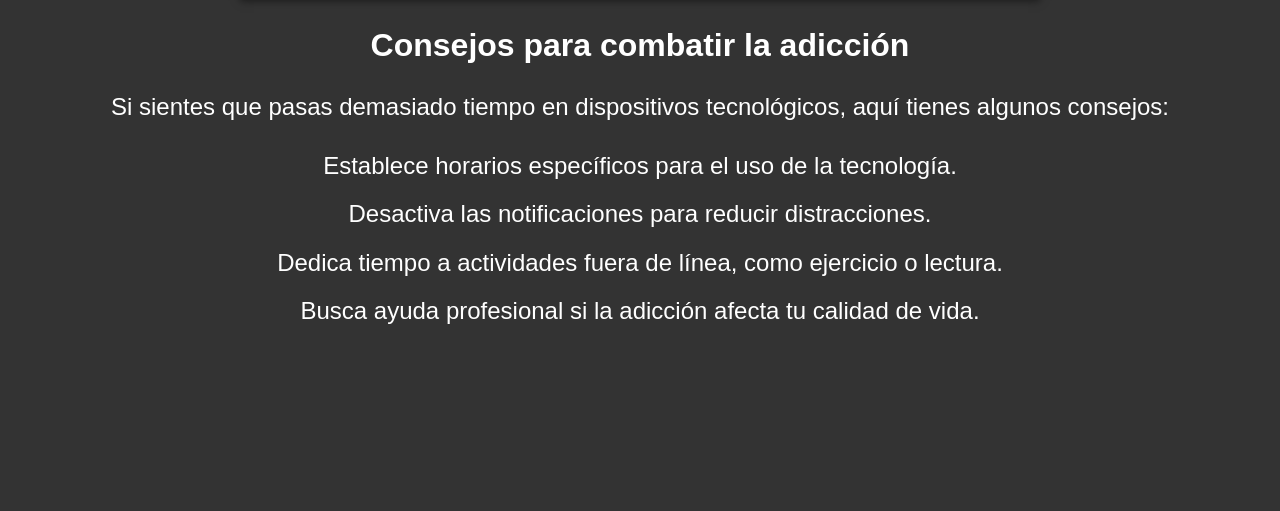
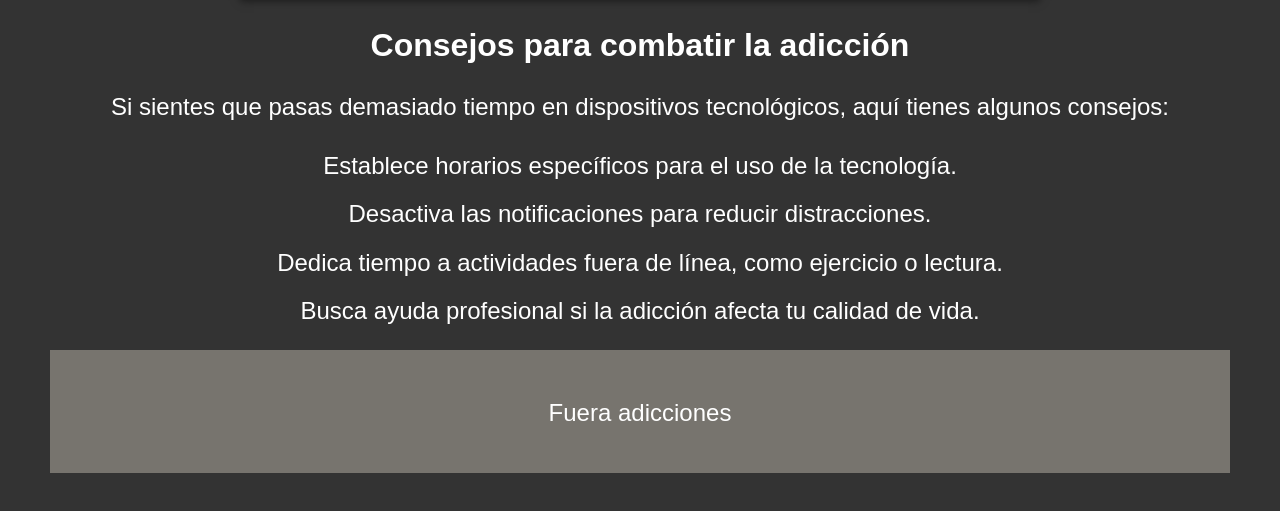
Before and after one commit to Oscar100707/ToscanoPereiroOscar_Proyecto1_SMX2, a plain HTML site: page index.html in a window 1280 px wide. Shown: the part 1571-2082 px from the top of the page. Before the commit the page ends 1971 px from the top, so only its background shows below. Drawn offline with Linux system fonts and the light colour scheme.

Commit message:
confirmación 9

```diff
--- a/index.html
+++ b/index.html
@@ -73,6 +73,10 @@
         .audio-control {
             margin-top: 20px;
         }
+        footer{
+            background-color:rgb(119, 116, 110);
+            padding: 20px;
+        }
     </style>
 </head>
 
@@ -134,6 +138,9 @@
 
             </audio>
         </div>
+        <footer>
+            <p>Fuera adicciones</p>
+        </footer>
     </div>
 </body>
 </html>
```
